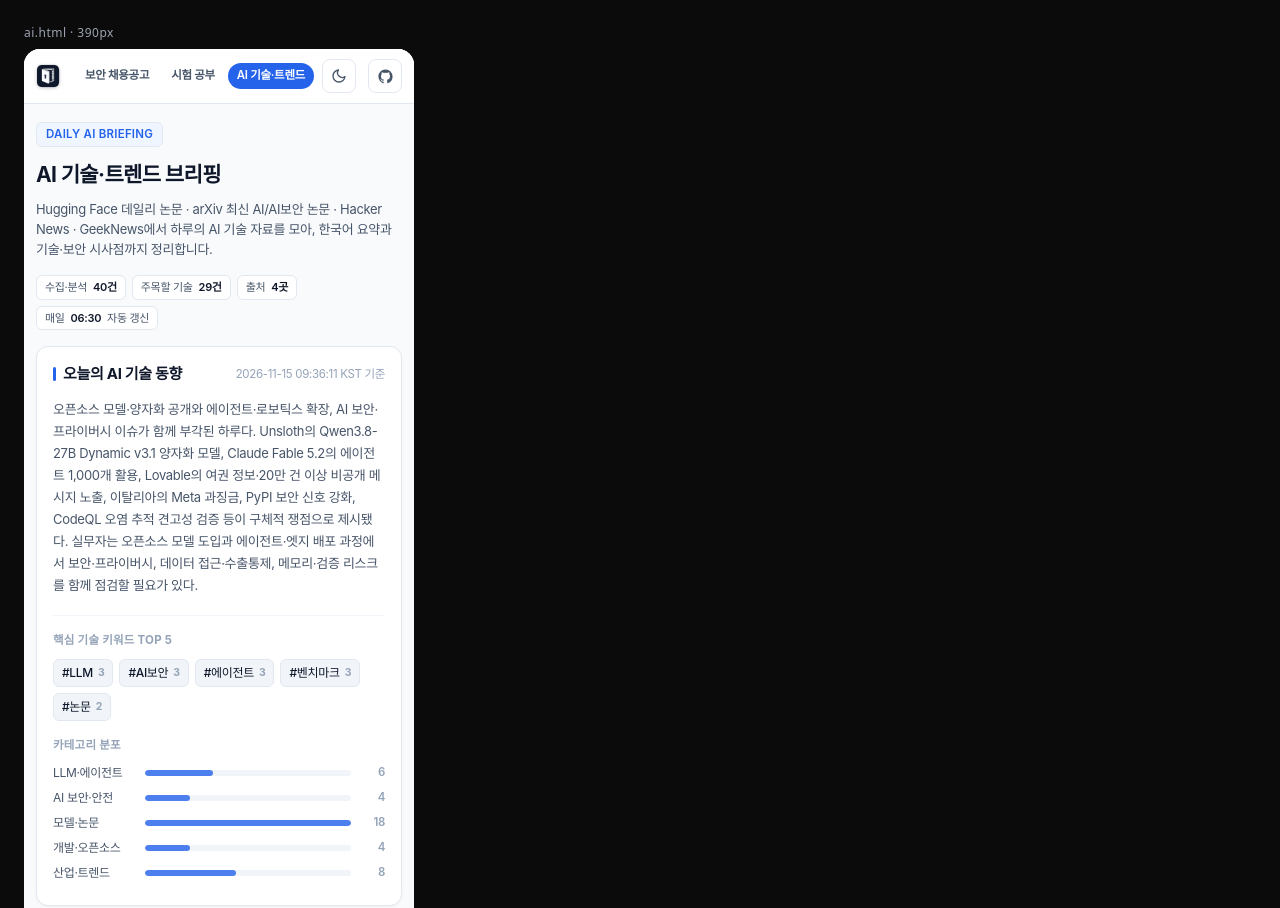
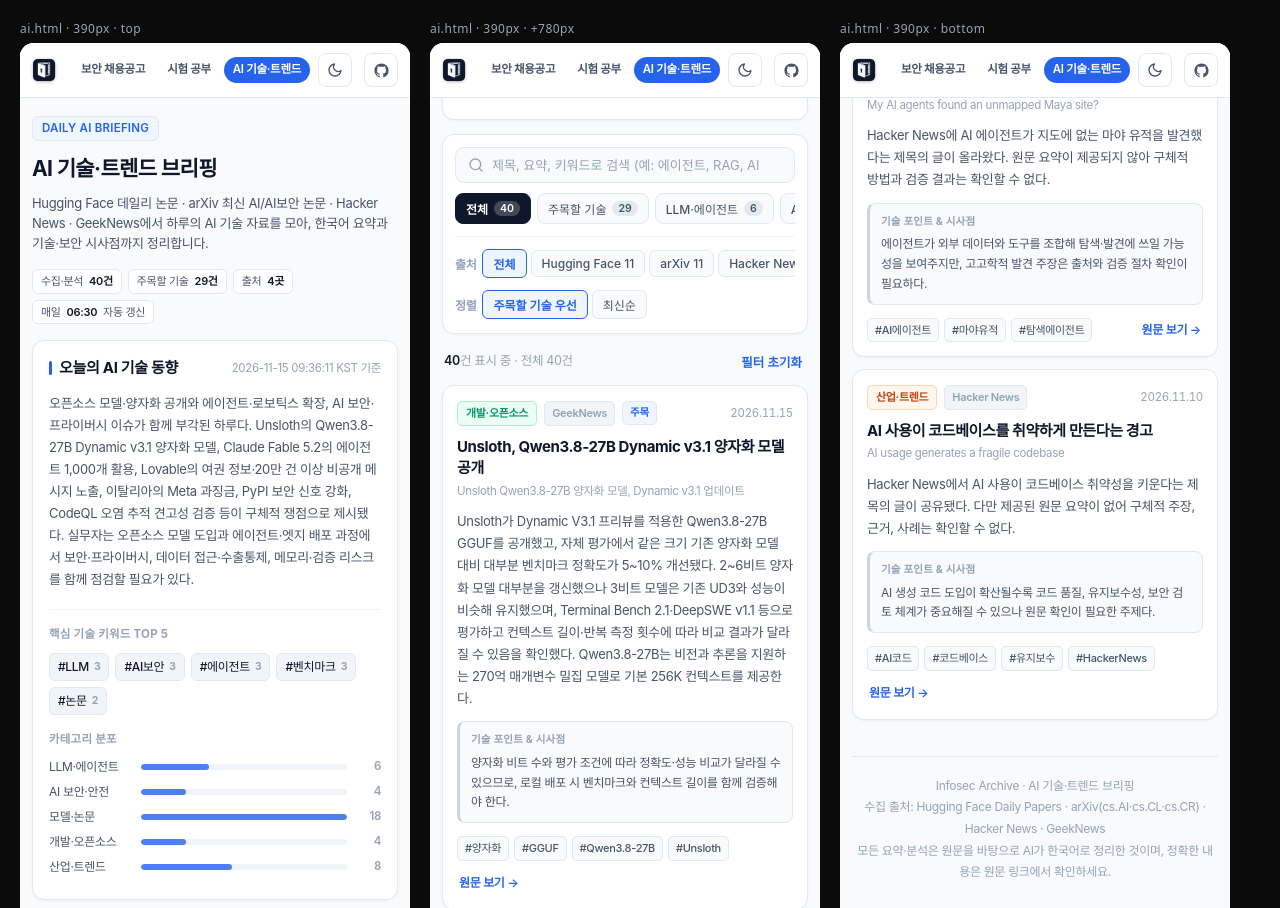
Before and after one commit to bling9513-ship-it/project-1, a plain HTML site: page _mobile_preview.html in a window 1280 px wide. Shown: the top 908 px of the page. Drawn offline with Linux system fonts and the light colour scheme; a web font is replaced by a local one.

Commit message:
chore: 모바일 확인용 임시 프리뷰 페이지

```diff
--- a/_mobile_preview.html
+++ b/_mobile_preview.html
@@ -5,16 +5,24 @@
 <title>모바일 확인용</title>
 <style>
   body { margin:0; background:#0b0b0c; font-family:system-ui,sans-serif; }
-  .row { display:flex; gap:24px; padding:24px; align-items:flex-start; }
-  .frame { width:390px; height:1500px; border:0; border-radius:16px; background:#fff; }
-  .label { color:#9ca3af; font-size:12px; margin-bottom:8px; letter-spacing:0.04em; }
+  .row { display:flex; gap:20px; padding:20px; align-items:flex-start; }
+  .frame { width:390px; height:900px; border:0; border-radius:14px; background:#fff; }
+  .label { color:#9ca3af; font-size:12px; margin-bottom:6px; letter-spacing:0.04em; }
 </style>
 </head>
 <body>
   <div class="row">
     <div>
-      <div class="label">ai.html · 390px</div>
-      <iframe class="frame" src="ai.html" width="390" height="1500"></iframe>
+      <div class="label">ai.html · 390px · top</div>
+      <iframe class="frame" src="ai.html" width="390" height="900"></iframe>
+    </div>
+    <div>
+      <div class="label">ai.html · 390px · +780px</div>
+      <iframe class="frame" src="ai.html" width="390" height="900" onload="try{this.contentWindow.scrollTo(0,780)}catch(e){}"></iframe>
+    </div>
+    <div>
+      <div class="label">ai.html · 390px · bottom</div>
+      <iframe class="frame" src="ai.html" width="390" height="900" onload="try{this.contentWindow.scrollTo(0,99999)}catch(e){}"></iframe>
     </div>
   </div>
 </body>
```
